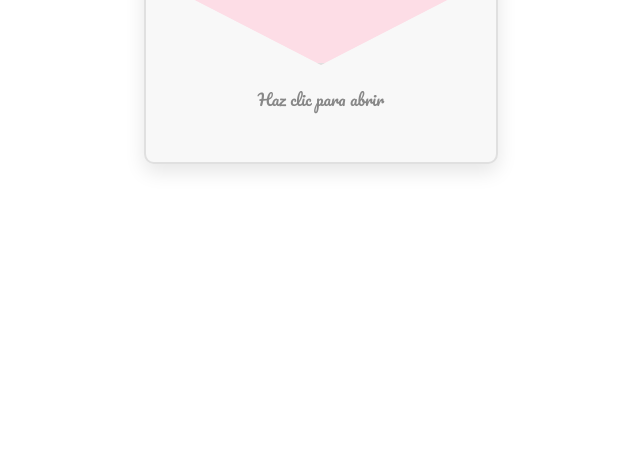
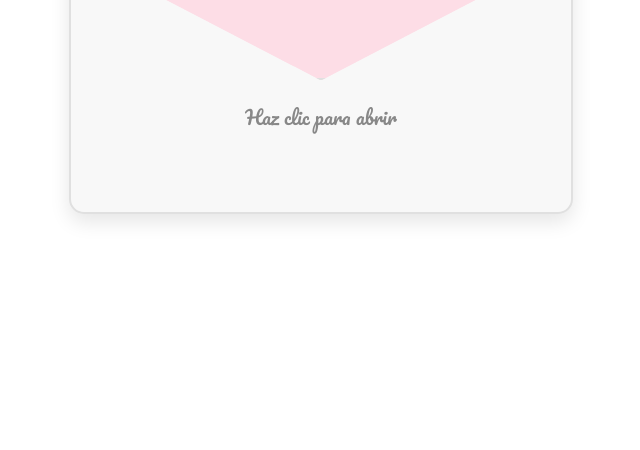
Before and after one commit to DiegoGarayGaston/fc.github.io, a plain HTML site: page index.html in a window 1280 px wide. Shown: the part 350-800 px from the top of the page, without its empty margins (321-961 px from the left). Drawn offline with Linux system fonts and the light colour scheme.

Commit message:
Update style.css

```diff
--- a/style.css
+++ b/style.css
@@ -14,8 +14,8 @@ body {
 }
 
 .card {
-  width: 350px;
-  height: 220px;
+  width: 500px;
+  height: 320px;
   position: relative;
   transform-style: preserve-3d;
   transition: transform 1s ease;
@@ -26,14 +26,14 @@ body {
   transform: rotateY(180deg);
 }
 
-/* LADO FRONTAL (sobre cerrado) */
+/* Frente de la carta (cerrada) */
 .front {
   background: #f8f8f8;
   border: 2px solid #e0e0e0;
   position: absolute;
   width: 100%;
   height: 100%;
-  border-radius: 10px;
+  border-radius: 15px;
   box-shadow: 0 8px 20px rgba(0,0,0,0.1);
   backface-visibility: hidden;
   display: flex;
@@ -53,16 +53,16 @@ body {
 .open-text {
   margin-top: 20px;
   color: #888;
-  font-size: 1em;
+  font-size: 1.2em;
 }
 
-/* LADO INTERIOR (carta abierta) */
+/* Interior de la carta (abierta) */
 .inside {
   background: white;
   border: 2px solid #e0e0e0;
-  border-radius: 10px;
+  border-radius: 15px;
   box-shadow: 0 10px 25px rgba(0, 0, 0, 0.15);
-  padding: 20px;
+  padding: 30px;
   box-sizing: border-box;
   text-align: center;
   transform: rotateY(180deg);
@@ -75,20 +75,20 @@ body {
 .inside h1 {
   margin: 0;
   color: #ff4081;
-  font-size: 1.6em;
+  font-size: 2.2em;
 }
 
 .inside p {
-  font-size: 1.1em;
+  font-size: 1.3em;
   color: #333;
-  margin-top: 10px;
+  margin-top: 15px;
 }
 
 .photo {
-  width: 80px;
-  height: 80px;
+  width: 120px;
+  height: 120px;
   border-radius: 50%;
   object-fit: cover;
-  margin: 15px 0;
-  border: 3px solid #ff69b4;
+  margin: 20px 0;
+  border: 4px solid #ff69b4;
 }
```
